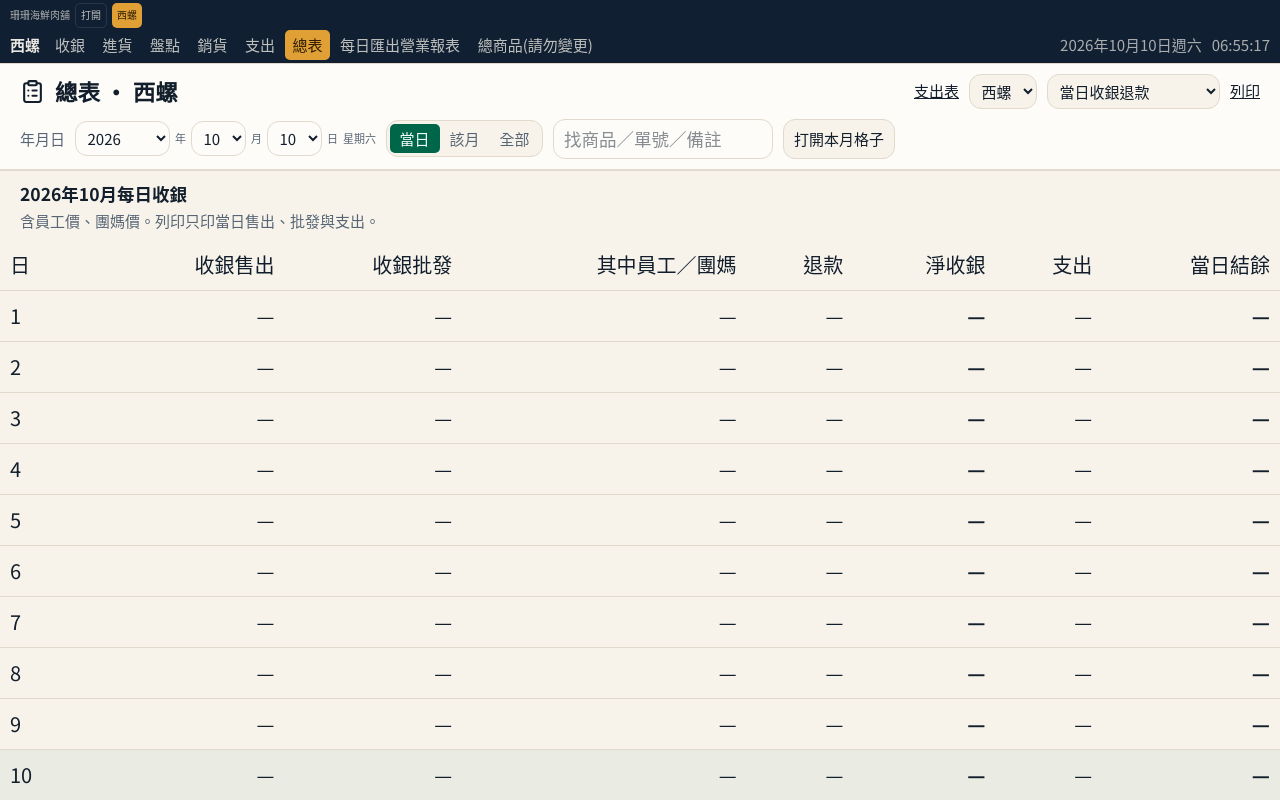
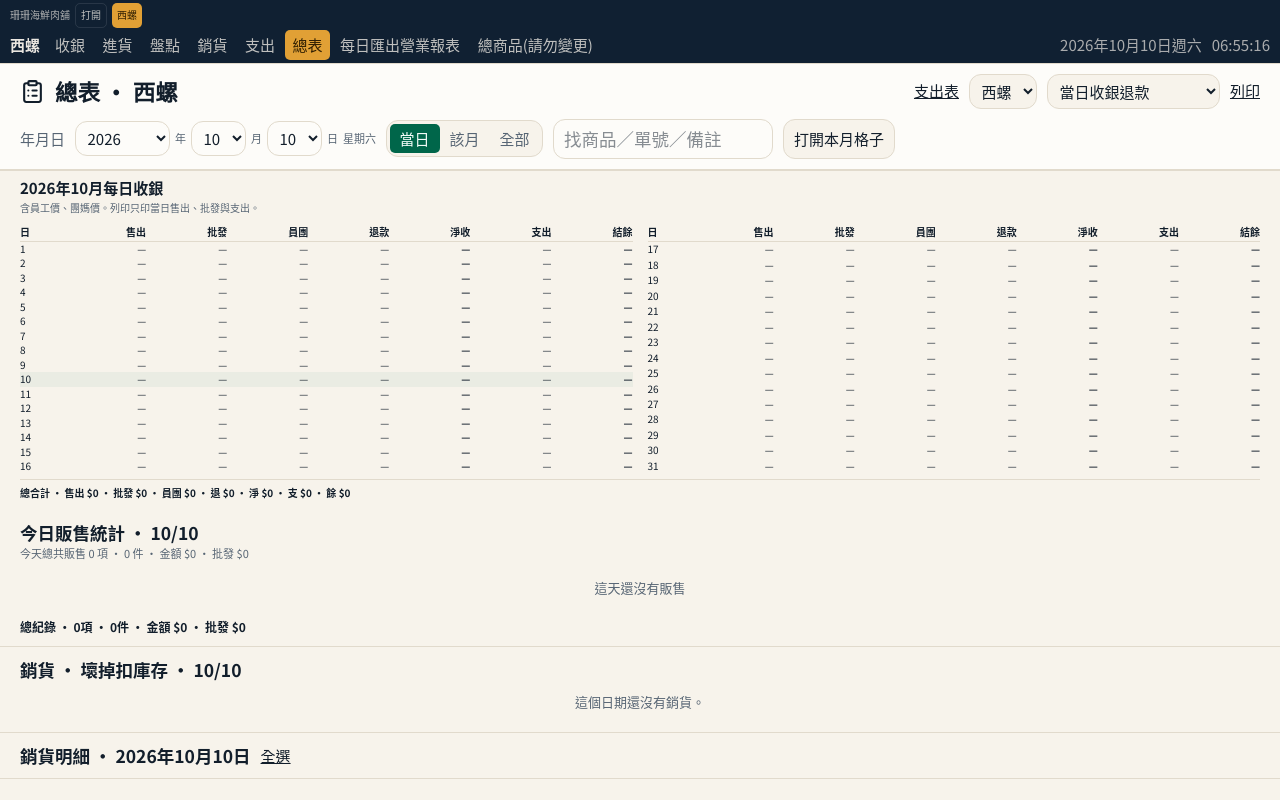
Before and after one commit to samsam60076-maker/sop, a Next.js app in the folder men-shi-pos/: page /report in a window 1280 px wide. Shown: the top 800 px of the page. Built offline with nearby package versions, Linux system fonts and the light colour scheme.

Commit message:
總表每日收銀改左右兩欄小字，畫面也用T字。

```diff
--- a/men-shi-pos/components/stock-report-view.tsx
+++ b/men-shi-pos/components/stock-report-view.tsx
@@ -36,6 +36,7 @@ import {
   monthDailyCashTotals,
   checkoutSaleLines,
   writeoffSaleLines,
+  type MonthDayCashRow,
   type ReportPeriod,
   type SaleDetailLine,
 } from "@/lib/report";
@@ -740,11 +741,11 @@ export function StockReportView() {
         ) : null}
       </div>
 
-      <section className="rp-month-daily border-t px-3 py-2 md:px-4">
-        <h2 className="text-sm font-semibold">
+      <section className="rp-month-daily border-t px-3 py-1.5 md:px-4">
+        <h2 className="text-xs font-semibold">
           {year}年{month}月每日收銀
         </h2>
-        <p className="mt-1 text-xs text-muted-foreground print:hidden">
+        <p className="mt-0.5 text-[10px] text-muted-foreground print:hidden">
           含員工價、團媽價。列印只印當日售出、批發與支出。
         </p>
       </section>
@@ -786,89 +787,21 @@ export function StockReportView() {
         </div>
       ) : null}
 
-      <div className="rp-month-daily overflow-x-auto print:hidden">
-        <Table>
-          <TableHeader>
-            <TableRow>
-              <TableHead>日</TableHead>
-              <TableHead className="text-right">收銀售出</TableHead>
-              <TableHead className="text-right">收銀批發</TableHead>
-              <TableHead className="text-right print:hidden">
-                其中員工／團媽
-              </TableHead>
-              <TableHead className="text-right print:hidden">退款</TableHead>
-              <TableHead className="text-right print:hidden">淨收銀</TableHead>
-              <TableHead className="text-right">支出</TableHead>
-              <TableHead className="text-right print:hidden">當日結餘</TableHead>
-            </TableRow>
-          </TableHeader>
-          <TableBody>
-            {monthDailyRows.map((row) => {
-              const idle =
-                row.saleAmount === 0 &&
-                row.refundAmount === 0 &&
-                row.expenseAmount === 0;
-              return (
-                <TableRow
-                  key={row.date}
-                  className={cn(
-                    row.date === day && "bg-primary/5",
-                    idle && printJob !== "monthDaily" && "print:hidden",
-                  )}
-                >
-                  <TableCell className="tabular-nums">{row.day}</TableCell>
-                  <TableCell className="text-right tabular-nums">
-                    {row.saleAmount ? twd(row.saleAmount) : "—"}
-                  </TableCell>
-                  <TableCell className="text-right tabular-nums">
-                    {row.costAmount ? twd(row.costAmount) : "—"}
-                  </TableCell>
-                  <TableCell className="text-right tabular-nums print:hidden">
-                    {row.staffAmount ? twd(row.staffAmount) : "—"}
-                  </TableCell>
-                  <TableCell className="text-right tabular-nums print:hidden">
-                    {row.refundAmount ? twd(row.refundAmount) : "—"}
-                  </TableCell>
-                  <TableCell className="text-right font-semibold tabular-nums print:hidden">
-                    {row.netAmount ? twd(row.netAmount) : "—"}
-                  </TableCell>
-                  <TableCell className="text-right tabular-nums">
-                    {row.expenseAmount ? twd(row.expenseAmount) : "—"}
-                  </TableCell>
-                  <TableCell className="text-right font-semibold tabular-nums print:hidden">
-                    {idle ? "—" : twd(row.balance)}
-                  </TableCell>
-                </TableRow>
-              );
-            })}
-          </TableBody>
-          <TableFooter>
-            <TableRow>
-              <TableCell className="font-semibold">合計</TableCell>
-              <TableCell className="text-right font-semibold tabular-nums">
-                {twd(monthDailyTotals.saleAmount)}
-              </TableCell>
-              <TableCell className="text-right font-semibold tabular-nums">
-                {twd(monthDailyTotals.costAmount)}
-              </TableCell>
-              <TableCell className="text-right font-semibold tabular-nums print:hidden">
-                {twd(monthDailyTotals.staffAmount)}
-              </TableCell>
-              <TableCell className="text-right font-semibold tabular-nums print:hidden">
-                {twd(monthDailyTotals.refundAmount)}
-              </TableCell>
-              <TableCell className="text-right font-semibold tabular-nums print:hidden">
-                {twd(monthDailyTotals.netAmount)}
-              </TableCell>
-              <TableCell className="text-right font-semibold tabular-nums">
-                {twd(monthDailyTotals.expenseAmount)}
-              </TableCell>
-              <TableCell className="text-right font-semibold tabular-nums print:hidden">
-                {twd(monthDailyTotals.balance)}
-              </TableCell>
-            </TableRow>
-          </TableFooter>
-        </Table>
+      <div className="rp-month-daily overflow-x-auto px-3 pb-2 print:hidden md:px-4">
+        <div className="grid min-w-[640px] grid-cols-2 gap-x-3">
+          {monthDailyPrintCols.map((col, colIndex) => (
+            <MonthDailyScreenCol key={colIndex} rows={col} day={day} />
+          ))}
+        </div>
+        <p className="mt-1 border-t pt-1 text-[10px] font-semibold tabular-nums">
+          總合計 · 售出 {twd(monthDailyTotals.saleAmount)} · 批發{" "}
+          {twd(monthDailyTotals.costAmount)} · 員團{" "}
+          {twd(monthDailyTotals.staffAmount)} · 退{" "}
+          {twd(monthDailyTotals.refundAmount)} · 淨{" "}
+          {twd(monthDailyTotals.netAmount)} · 支{" "}
+          {twd(monthDailyTotals.expenseAmount)} · 餘{" "}
+          {twd(monthDailyTotals.balance)}
+        </p>
       </div>
 
       {period === "day" ? (
@@ -1922,6 +1855,68 @@ export function StockReportView() {
   );
 }
 
+function MonthDailyScreenCol({
+  rows,
+  day,
+}: {
+  rows: MonthDayCashRow[];
+  day: string;
+}) {
+  return (
+    <table className="w-full text-[10px] leading-tight">
+      <thead>
+        <tr className="border-b">
+          <th className="py-0.5 text-left font-semibold">日</th>
+          <th className="py-0.5 text-right font-semibold">售出</th>
+          <th className="py-0.5 text-right font-semibold">批發</th>
+          <th className="py-0.5 text-right font-semibold">員團</th>
+          <th className="py-0.5 text-right font-semibold">退款</th>
+          <th className="py-0.5 text-right font-semibold">淨收</th>
+          <th className="py-0.5 text-right font-semibold">支出</th>
+          <th className="py-0.5 text-right font-semibold">結餘</th>
+        </tr>
+      </thead>
+      <tbody>
+        {rows.map((row) => {
+          const idle =
+            row.saleAmount === 0 &&
+            row.refundAmount === 0 &&
+            row.expenseAmount === 0;
+          return (
+            <tr
+              key={row.date}
+              className={cn(row.date === day && "bg-primary/5")}
+            >
+              <td className="py-px tabular-nums">{row.day}</td>
+              <td className="py-px text-right tabular-nums">
+                {row.saleAmount ? twd(row.saleAmount) : "—"}
+              </td>
+              <td className="py-px text-right tabular-nums">
+                {row.costAmount ? twd(row.costAmount) : "—"}
+              </td>
+              <td className="py-px text-right tabular-nums">
+                {row.staffAmount ? twd(row.staffAmount) : "—"}
+              </td>
+              <td className="py-px text-right tabular-nums">
+                {row.refundAmount ? twd(row.refundAmount) : "—"}
+              </td>
+              <td className="py-px text-right font-semibold tabular-nums">
+                {row.netAmount ? twd(row.netAmount) : "—"}
+              </td>
+              <td className="py-px text-right tabular-nums">
+                {row.expenseAmount ? twd(row.expenseAmount) : "—"}
+              </td>
+              <td className="py-px text-right font-semibold tabular-nums">
+                {idle ? "—" : twd(row.balance)}
+              </td>
+            </tr>
+          );
+        })}
+      </tbody>
+    </table>
+  );
+}
+
 function saleKind(line: SaleDetailLine) {
   const note = line.note.trim();
   if (/報廢|損壞/.test(note)) return "報廢";
--- a/men-shi-pos/render.yaml
+++ b/men-shi-pos/render.yaml
@@ -13,4 +13,4 @@ services:
       - key: NODE_ENV
         value: production
       - key: DEPLOY_MARK
-        value: "2026-10-10-summary-toggle"
+        value: "2026-10-10-month-daily-screen-t"
```
